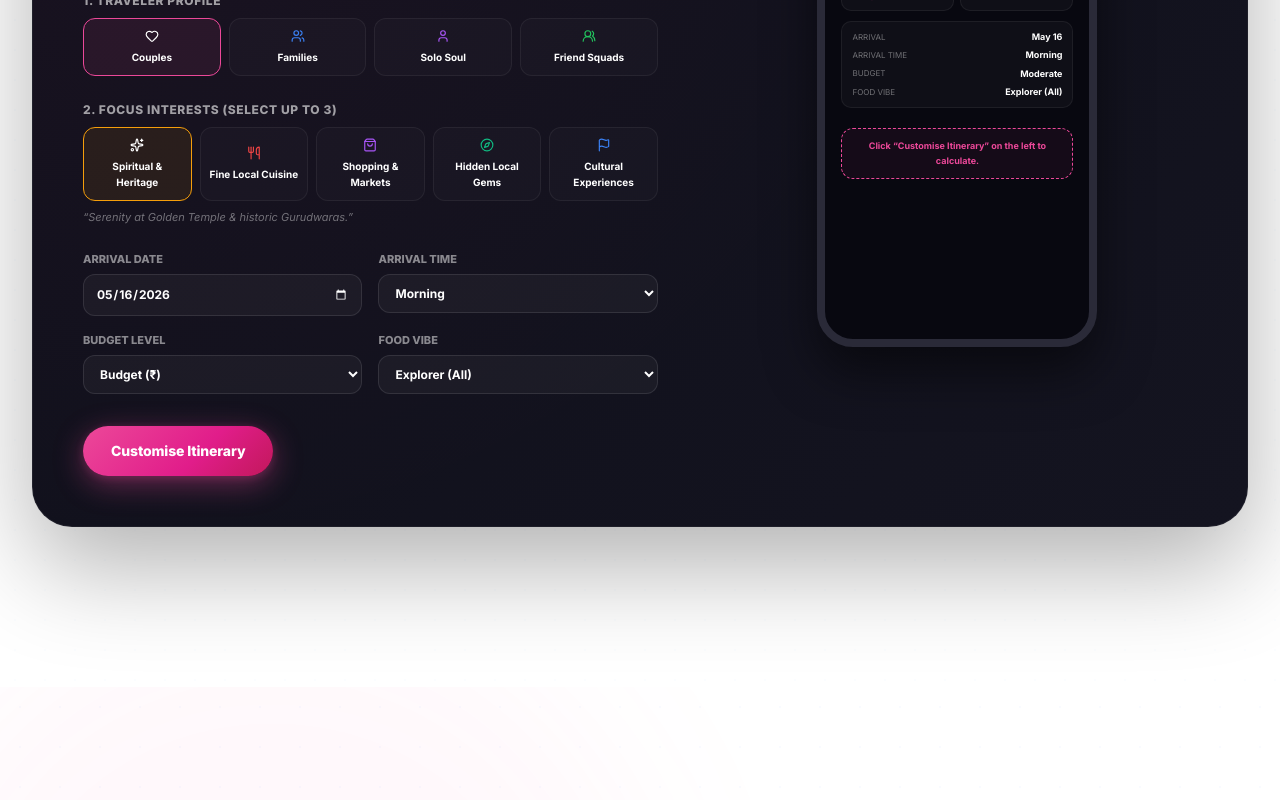
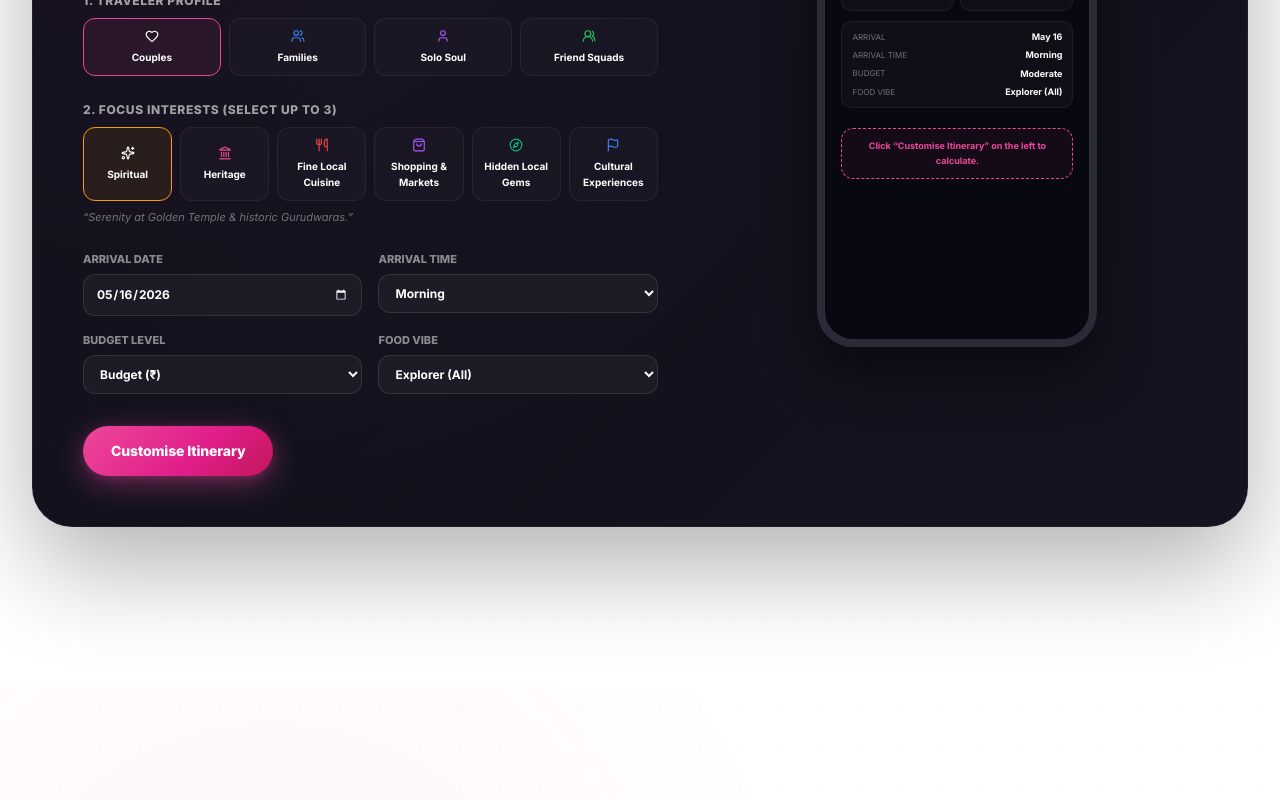
Before and after one commit to infabioinc/movodream-999-itinerary, a Next.js app: page / in a window 1280 px wide. Shown: the part 4960-5760 px from the top of the page. Built offline with nearby package versions, Linux system fonts and the light colour scheme.

Commit message:
client fix 2

```diff
--- a/components/FinalCTA.tsx
+++ b/components/FinalCTA.tsx
@@ -59,7 +59,7 @@ export default function FinalCTA() {
           }}
         >
           <Zap size={14} color="#EC4899" className="live-dot" />
-          <span style={{ fontSize: "13px", fontWeight: 800, color: "white", letterSpacing: "0.1em" }}>LIMITED SLOTS FOR MAY</span>
+          <span style={{ fontSize: "13px", fontWeight: 800, color: "white", letterSpacing: "0.1em" }}>LIMITED TIME OFFER</span>
         </motion.div>
 
         <motion.h2
--- a/components/HowItWorks.tsx
+++ b/components/HowItWorks.tsx
@@ -4,7 +4,7 @@ import { motion, useInView, AnimatePresence } from "framer-motion";
 import { useRef, useState, useEffect } from "react";
 import {
   Sparkles, Sliders, Compass, FileText, Heart, Users,
-  User, UsersRound, MapPin, Check, RefreshCw, Flag, BookOpen, Utensils, ShoppingBag
+  User, UsersRound, MapPin, Check, RefreshCw, Flag, BookOpen, Utensils, ShoppingBag, Landmark
 } from "lucide-react";
 import { useTiltEffect } from "@/components/MouseGlow";
 
@@ -40,7 +40,8 @@ const mockPersonas = [
 ];
 
 const mockInterests = [
-  { id: "spiritual", title: "Spiritual & Heritage", icon: Sparkles, color: "#F59E0B", desc: "Serenity at Golden Temple & historic Gurudwaras." },
+  { id: "spiritual", title: "Spiritual", icon: Sparkles, color: "#F59E0B", desc: "Serenity at Golden Temple & historic Gurudwaras." },
+  { id: "heritage", title: "Heritage", icon: Landmark, color: "#EC4899", desc: "Explore forts, palaces, and historic monuments." },
   { id: "cuisine", title: "Fine Local Cuisine", icon: Utensils, color: "#EF4444", desc: "Legendary street food and traditional local dining runs." },
   { id: "shopping", title: "Shopping & Markets", icon: ShoppingBag, color: "#A855F7", desc: "Phulkari, Juttis, local handicrafts & bustling bazaars." },
   { id: "gems", title: "Hidden Local Gems", icon: Compass, color: "#10B981", desc: "Offbeat spots and secret corners known only to locals." },
@@ -244,6 +245,8 @@ export default function HowItWorks() {
     switch (primary) {
       case "spiritual":
         return { title: "Golden Temple Morning Darshan", desc: "Optimal window for spiritual serenity." };
+      case "heritage":
+        return { title: "Gobindgarh Fort Exploration", desc: "Sound & light show on Sikh empire history." };
       case "cultural":
         return { title: "Wagah Border Parade", desc: "Reserved tricolor gallery seating sync." };
       case "cuisine":
@@ -462,7 +465,7 @@ export default function HowItWorks() {
                       <label style={{ display: "block", fontSize: "12px", fontWeight: 800, color: "rgba(255,255,255,0.6)", marginBottom: "8px", textTransform: "uppercase", letterSpacing: "0.05em" }}>2. Focus Interests (Select up to 3)</label>
                       <div style={{
                         display: "grid",
-                        gridTemplateColumns: isMobile ? "repeat(2, 1fr)" : "repeat(5, 1fr)",
+                        gridTemplateColumns: isMobile ? "repeat(2, 1fr)" : "repeat(6, 1fr)",
                         gap: "8px"
                       }}>
                         {mockInterests.map(i => {
@@ -486,7 +489,7 @@ export default function HowItWorks() {
                                 color: "white",
                                 cursor: "pointer",
                                 transition: "all 0.3s ease",
-                                gridColumn: isMobile && i.id === "cultural" ? "span 2" : "auto"
+                                gridColumn: "auto"
                               }}
                             >
                               <IIcon size={14} color={isSelected ? "white" : i.color} />
```
